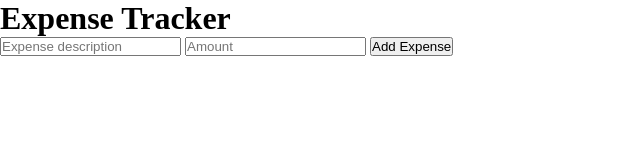
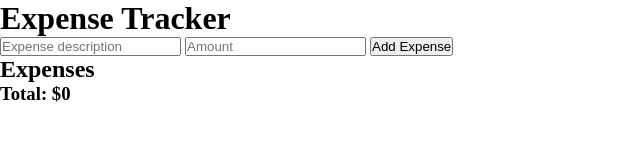
Before and after one commit to Espadv69/Expense-Tracker-JS, a plain HTML site: page index.html in a window 1280 px wide. Shown: the whole page, without its empty margins (0-640 px from the left). Drawn offline with Linux system fonts and the light colour scheme.

Commit message:
Add h2 Expenses and ul to show list of expenses

```diff
--- a/index.html
+++ b/index.html
@@ -12,6 +12,10 @@
     <input type="number" class="expenseAmount" placeholder="Amount">
     <button>Add Expense</button>
 
+    <h2>Expenses</h2>
+    <ul class="expenseList"></ul>
+    <h3>Total: $<span class="totalAmount">0</span></h3>
+
     <script src="./script.js"></script>
   </body>
 </html>
```
